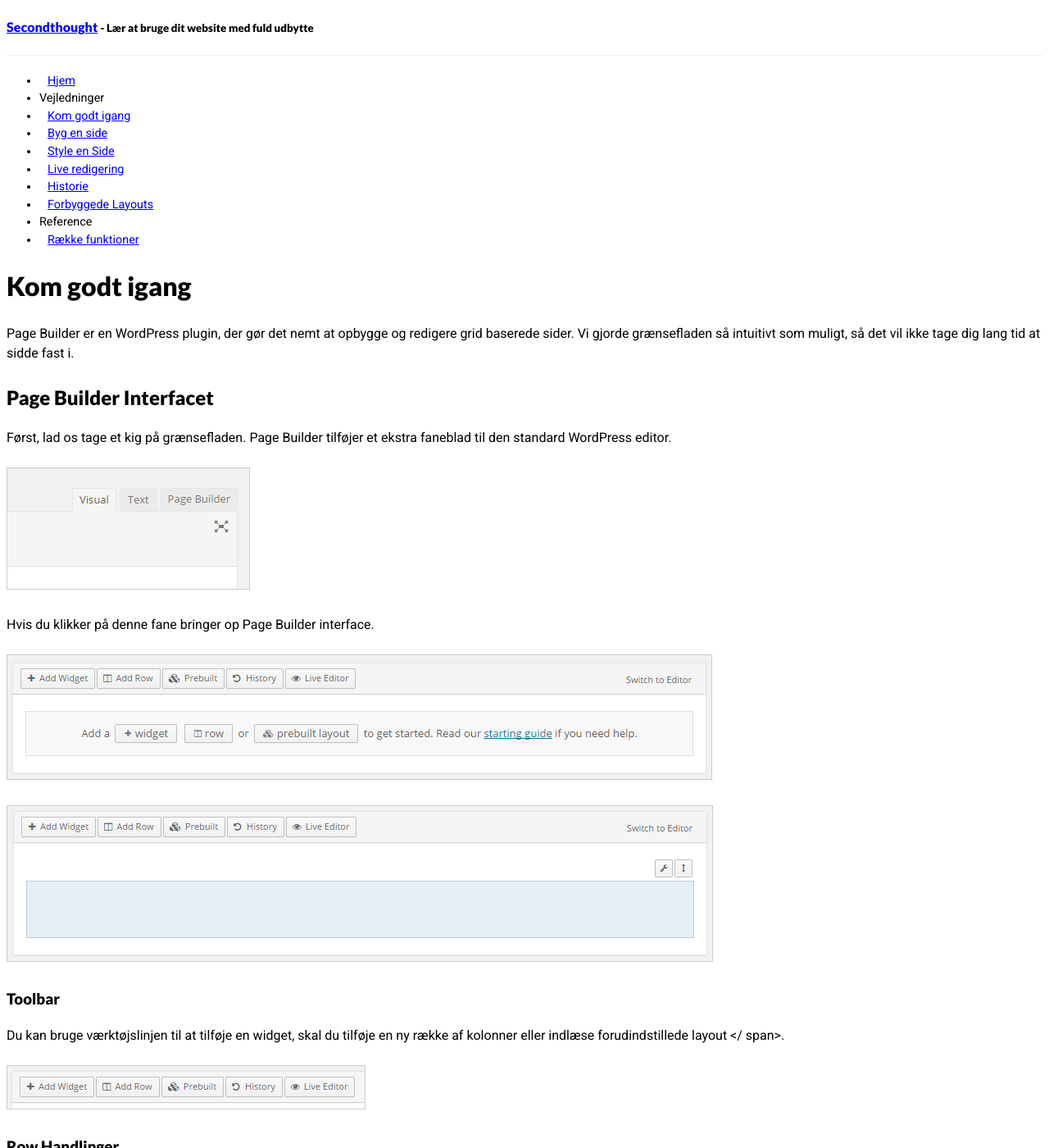
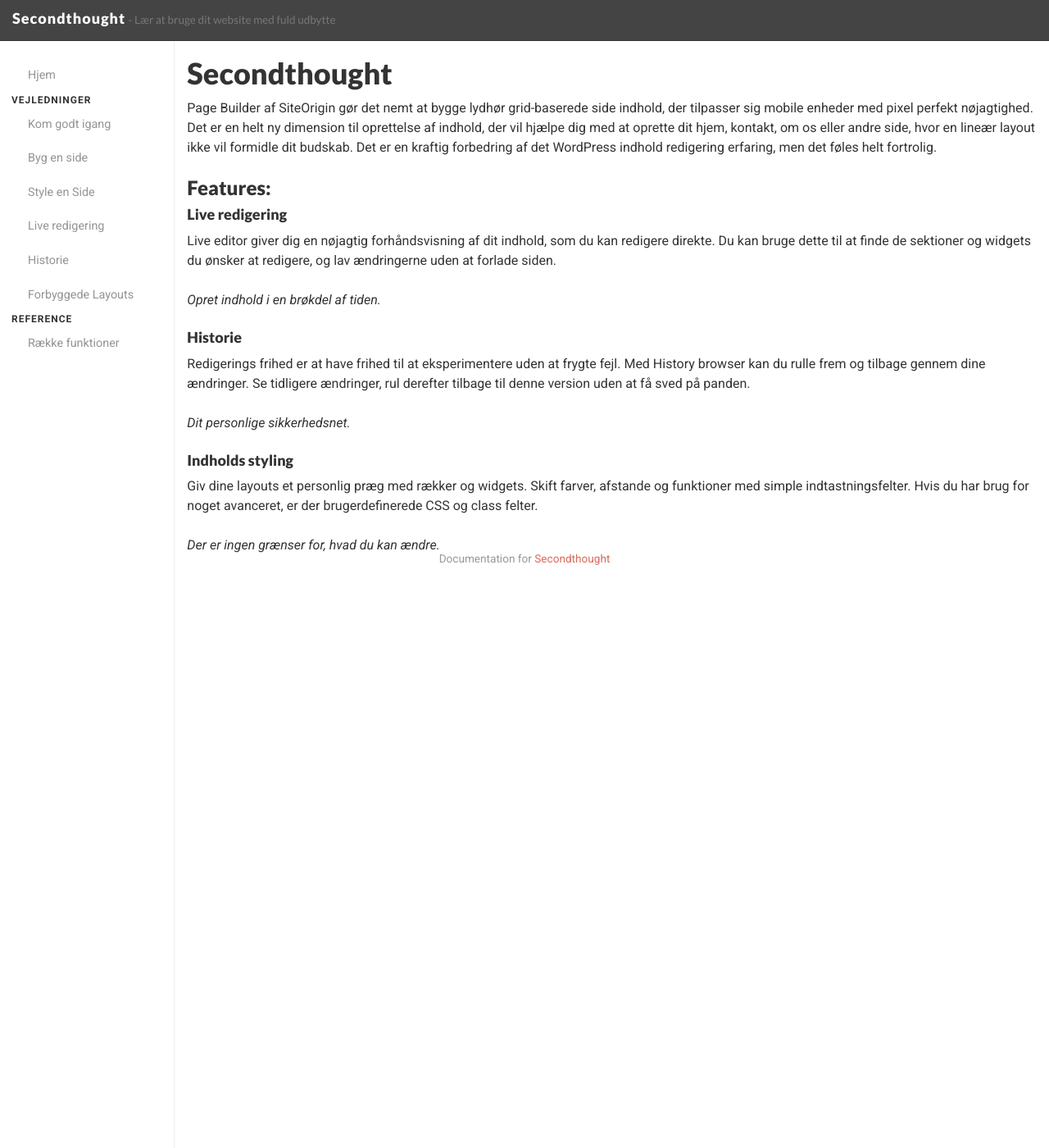
Before and after one commit to Jursdotme/secondthought, a Jekyll site: the page built from index.md, in a window 1280 px wide and 1400 px high. Shown: the whole window at 82% size. Built offline with Jekyll 4.4.1, drawn with Linux system fonts in a browser that asks for light colours; nearby versions of some CDN libraries; Markdown is read by kramdown in place of the engine named in the settings; a style sheet for code colours, icons or effects is not loaded; some of the changed text lies outside the part shown.

Commit message:
Update visual style and texts

```diff
--- a/_layouts/default.html
+++ b/_layouts/default.html
@@ -8,58 +8,41 @@
         <title>{{ site.title }}{% if page.title %} : {{ page.title }}{% endif %}</title>
         <meta name="description" content="{{ site.subtitle }}">
 
-        <link href="//netdna.bootstrapcdn.com/twitter-bootstrap/2.3.2/css/bootstrap-combined.no-icons.min.css" rel="stylesheet">
+        <link href="//maxcdn.bootstrapcdn.com/bootstrap/3.3.2/css/bootstrap.min.css" rel="stylesheet">
         <link rel="stylesheet" href="{{ site.baseurl }}/css/syntax.css">
         <link rel="stylesheet" href="{{ site.baseurl }}/css/main.css">
     </head>
     <body>
+      <div class="navbar navbar-inverse navbar-fixed-top" role="navigation">
+        <div class="container-fluid">
 
-        <div class="container">
-            <div class=row-fluid>
-                <div id=header class=span12>
+          <div class="navbar-header navbar-collapse collapse">
             {% include header.html %}
+          </div>
+
+        </div>
+      </div>
+      <div class="container-fluid">
+
+          <div class=row>
+            {% assign post_count = site.posts|size %}
+            <div id="navigation" class="col-sm-3 col-md-2 sidebar">
+              {% include navigation.html %}
+            </div>
+
+            <div id=content class="col-sm-9 col-sm-offset-3 col-md-10 col-md-offset-2 main">
+              {{ content }}
             </div>
           </div>
 
-            <div class=row-fluid>
-                {% assign post_count = site.posts|size %}
-                {% if site.navigation != 0 and site.navigation == 1 or post_count > 0 %}
-                    <div id=navigation class=span2>
-                        {% include navigation.html %}
-                    </div>
-
-                    <div id=content class=span10>
-                        {{ content }}
-                    </div>
-                {% else %}
-                    <div id=content class=span12>
-                        {{ content }}
-                    </div>
-                {% endif %}
-            </div>
-
-            {% if page.disqus == 1 %}
-            <div class=row-fluid>
-              {% if site.navigation == 1 or post_count > 0 %}
-                <div id=navigation class=span2></div>
-                <div id=disqus class=span10>
-                    {% include disqus.html %}
-                </div>
-              {% else %}
-                <div id=disqus class=span12>
-                    {% include disqus.html %}
-                </div>
-              {% endif %}
-            </div>
-            {% endif %}
-
-            <div class=row-fluid>
-                <div id=footer class=span12>
+          <div class="row">
+            <div id=footer class="col-sm-12">
               {% include footer.html %}
             </div>
           </div>
       </div>
-
+      <script src="//code.jquery.com/jquery-2.1.3.min.js"></script>
+      <script src="//maxcdn.bootstrapcdn.com/bootstrap/3.3.2/js/bootstrap.min.js"></script>
       <script>
           function orderNav() {
               var list,
@@ -109,8 +92,5 @@
 
           if (document.querySelectorAll) orderNav();
       </script>
-        {% if site.google_analytics_id != "" %}
-        {% include google_analytics.html %}
-        {% endif %}
     </body>
 </html>
--- a/css/main.css
+++ b/css/main.css
@@ -27,7 +27,11 @@
 pre {
     font-size: 1em;
 }
-
+a,
+a:hover {
+    text-decoration: none;
+    color: #d96b5d;
+}
 code {
     color: inherit;
 }
@@ -46,6 +50,13 @@
     font-size: 0.85em;
     color: #999;
     text-align: center;
+}
+#main {
+    padding:20px;
+}
+
+#content {
+  top: 50px;
 }
 
 #content > .page-header:first-child {
@@ -66,32 +77,58 @@
     padding-right: 10px;
 }
 
-#navigation .nav-header {
-    padding-left: 0;
-    padding-right: 0;
+
+.sidebar {
+    position: fixed;
+    top: 51px;
+    bottom: 0;
+    left: 0;
+    z-index: 1000;
+    display: block;
+    padding: 20px 0;
+    overflow-x: hidden;
+    overflow-y: auto;
+    border-right: 1px solid #EEE;
 }
 
-body.rtl {
-	direction: rtl;
+.sidebar .nav li {
+    padding-left: 20px;
+    border-left: 4px solid transparent;
+}
+.sidebar .nav li:hover {
+    background: #f1f1f1;
+    border-color: #d96b5d;
+
+}
+.sidebar .nav li a {
+    color: #949494;
+}
+.sidebar .nav li a:hover {
+    background: none;
+}
+.sidebar .nav li.nav-header {
+    padding-left: 10px;
+    font-weight: bold;
+    text-transform: uppercase;
+    font-size: 12px;
+    letter-spacing: 1px;
+}
+.sidebar .nav li.nav-header:hover {
+    border-color: transparent;
+    background: none;
+}
+.navbar-inverse {
+    background-color: #444;
+    border-color: #333;
 }
 
-body.rtl #header .brand {
-	float: right;
-    margin-left: 5px;
+.navbar-header h4 {
+    margin-top: 13px;
+    color: white;
+
 }
-body.rtl .row-fluid [class*="span"] {
-	float: right !important;
-	margin-left: 0;
-	margin-right: 2.564102564102564%;
+.navbar-header h4 a{
+    color: white;
+    letter-spacing: 1px;
+    text-shadow: none;
 }
-body.rtl .row-fluid [class*="span"]:first-child {
-	margin-right: 0;
-}
-
-body.rtl ul, body.rtl ol {
-    margin: 0 25px 10px 0;
-}
-
-img {
-  border: 1px solid #ccc;
-}
--- a/index.md
+++ b/index.md
@@ -2,68 +2,26 @@
 layout: default
 title: "Seconthought Dokumantation"
 ---
-# Kom godt igang
+# Secondthought
 
-Page Builder er en WordPress plugin, der gør det nemt at opbygge og redigere grid baserede sider. Vi gjorde grænsefladen så intuitivt som muligt, så det vil ikke tage dig lang tid at sidde fast i.
+Page Builder af SiteOrigin gør det nemt at bygge lydhør grid-baserede side indhold, der tilpasser sig mobile enheder med pixel perfekt nøjagtighed. Det er en helt ny dimension til oprettelse af indhold, der vil hjælpe dig med at oprette dit hjem, kontakt, om os eller andre side, hvor en lineær layout ikke vil formidle dit budskab. Det er en kraftig forbedring af det WordPress indhold redigering erfaring, men det føles helt fortrolig.
 
-## Page Builder Interfacet
+### Features:
 
-Først, lad os tage et kig på grænsefladen. Page Builder tilføjer et ekstra faneblad til den standard WordPress editor.
+#### Live redigering
 
-![Widget Attributes]({{ site.baseurl }}/assets/PB101.png)
+Live editor giver dig en nøjagtig forhåndsvisning af dit indhold, som du kan redigere direkte. Du kan bruge dette til at finde de sektioner og widgets du ønsker at redigere, og lav ændringerne uden at forlade siden.
 
-Hvis du klikker på denne fane bringer op Page Builder interface.
+*Opret indhold i en brøkdel af tiden.*
 
-![Widget Attributes]({{ site.baseurl }}/assets/PB102.png)
+#### Historie
 
-![Widget Attributes]({{ site.baseurl }}/assets/PB104.png)
+Redigerings frihed er at have frihed til at eksperimentere uden at frygte fejl. Med History browser kan du rulle frem og tilbage gennem dine ændringer. Se tidligere ændringer, rul derefter tilbage til denne version uden at få sved på panden.
 
-### Toolbar
+*Dit personlige sikkerhedsnet.*
 
-<Span style = "line-height: 13px;"> Du kan bruge værktøjslinjen til at tilføje en widget, skal du tilføje en ny række af kolonner eller indlæse forudindstillede layout </ span>.
+#### Indholds styling
 
-![Widget Attributes]({{ site.baseurl }}/assets/PB103.png)
+Giv dine layouts et personlig præg med rækker og widgets. Skift farver, afstande og funktioner med simple indtastningsfelter. Hvis du har brug for noget avanceret, er der brugerdefinerede CSS og class felter.
 
-### Row Handlinger
-
-Brug disse knapper til at slette og flytte en række. Op / ned ikon fungerer som et håndtag til at samle op og træk den række op eller ned.
-
-![Widget Attributes]({{ site.baseurl }}/assets/PB105.png)
-
-## Oprettelse af en ny side Brug Side Builder
-
-Åbn en ny side ved at navigere til Pages & gt; Tilføj ny
-
-![Widget Attributes]({{ site.baseurl }}/assets/PB106.png)
-
-Klik på fanen Page Builder til at begynde at oprette dit indhold. Denne fane er forbundet til din visuelle editor.
-
-![Widget Attributes]({{ site.baseurl }}/assets/PB107.png)
-
-Nu er vi klar til at begynde at oprette en side med Page Builder.
-
-![Widget Attributes]({{ site.baseurl }}/assets/PB108.png)
-
-## Rediger en eksisterende side Brug Side Builder
-
-Åbn den side, du ønsker at redigere ved hjælp af Page Builder ved at navigere til Pages & gt; Alle sider og klikke den side, du ønsker at redigere.
-
-![Widget Attributes]({{ site.baseurl }}/assets/PB109.png)
-
-Hvis du ikke har brugt Page Builder på denne side før, vil det åbne i standard visuelle editor. Klik på fanen Page Builder.
-
-![Widget Attributes]({{ site.baseurl }}/assets/PB110.png)
-
-
-Bekræft, at du gerne vil kopiere eksisterende indhold fra den visuelle editor i Page Builder. Ethvert indhold, du opretter med Page Builder vil overskrive den eksisterende indhold til denne side, så vi anbefaler, at du kopiere dit indhold via.
-
-![Widget Attributes]({{ site.baseurl }}/assets/PB111.png)
-
-
-Page Builder kopierer alle af dit indhold til en Visual Editor widget i en enkelt kolonne række. Denne opsætning giver dig en nøjagtig gengivelse af, hvordan dit indhold så ud før. Åbn Visual Editor widget, hvis du har brug for at få adgang til dette indhold.
-
-![Widget Attributes]({{ site.baseurl }}/assets/PB112.png)
-
-## Brug Page Builder på andre post Typer
-
-Page Builder arbejder med alle indlæg typer, ikke kun normalsider. Først navigere til Indstillinger & gt; SiteOrigin Page Builder. Så sørg for stillingen, du vil bruge det til er valgt under post Typer.
+*Der er ingen grænser for, hvad du kan ændre.*
```
Also changed, not shown: _posts/2015-03-12-byg-en-side.md (+1 -1 lines), _posts/2015-03-12-style-en-side.md (+1 -1 lines), 1 other file. Lines whose indentation alone changed are shown as unchanged.
